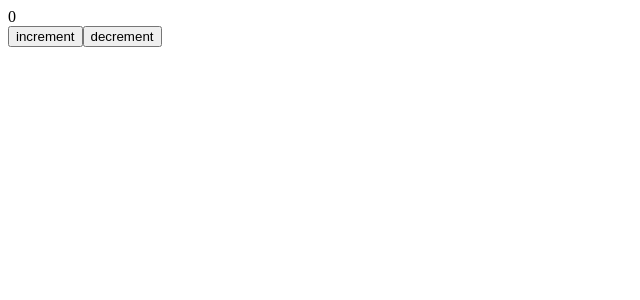
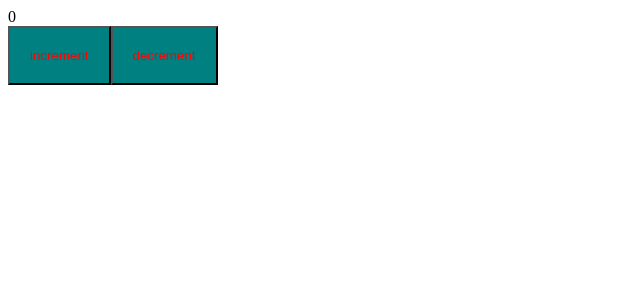
Before and after one commit to djonnybravo/production-project, a React app: page / in a window 1280 px wide. Shown: the top 300 px of the page, without its empty margins (0-640 px from the left). Built offline with nearby package versions, Linux system fonts and the light colour scheme.

Commit message:
install css loaders

```diff
--- a/package.json
+++ b/package.json
@@ -25,7 +25,6 @@
     "html-webpack-plugin": "^5.5.0",
     "react": "^17.0.2",
     "react-dom": "^17.0.2",
-    "webpack": "^5.69.1",
     "webpack-cli": "^4.9.2"
   },
   "devDependencies": {
@@ -34,9 +33,14 @@
     "@types/react-dom": "^17.0.11",
     "@types/webpack": "^5.28.0",
     "@types/webpack-dev-server": "^4.7.2",
+    "css-loader": "^6.6.0",
+    "sass": "^1.49.9",
+    "sass-loader": "^12.6.0",
+    "style-loader": "^3.3.1",
     "ts-loader": "^9.2.6",
     "ts-node": "^10.5.0",
     "typescript": "^4.5.5",
+    "webpack": "^5.88.2",
     "webpack-dev-server": "^4.7.4"
   }
 }
--- /dev/null
+++ b/src/components/Counter.scss
@@ -0,0 +1,5 @@
+button {
+    padding: 20px;
+    color: red;
+    background: teal;
+}
--- a/src/components/counter.tsx
+++ b/src/components/counter.tsx
@@ -1,4 +1,5 @@
 import React, {useState} from 'react';
+import './Counter.scss'
 
 export const Counter = () => {
     const [count, setCount] = useState(0)
```
Also changed, not shown: 1 other file (tests, documents, lock files or other folders).
